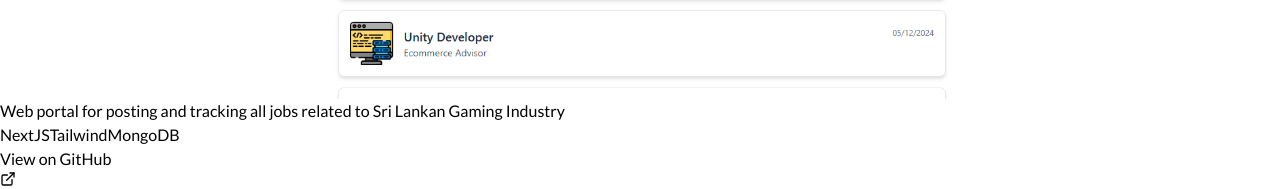
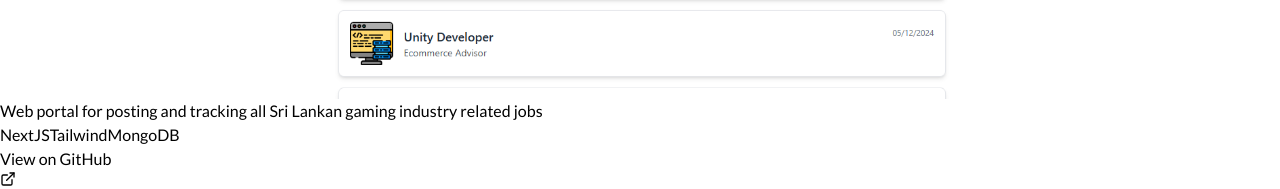
Before and after one commit to KavinduPriyanath/Kavindu-Priyanath, a React (Vite) app: page /software in a window 1280 px wide. Shown: the part 1462-1651 px from the top of the page. Built offline with nearby package versions, Linux system fonts and the light colour scheme.

Commit message:
Normal Version - V10

```diff
--- a/src/constants/index.js
+++ b/src/constants/index.js
@@ -255,7 +255,7 @@ export const SOFTWARE = [
       "MongoDB"
     ],
     description:
-      "Web portal for posting and tracking all jobs related to Sri Lankan Gaming Industry",
+      "Web portal for posting and tracking all Sri Lankan gaming industry related jobs",
     released: true
   },
   {
```
